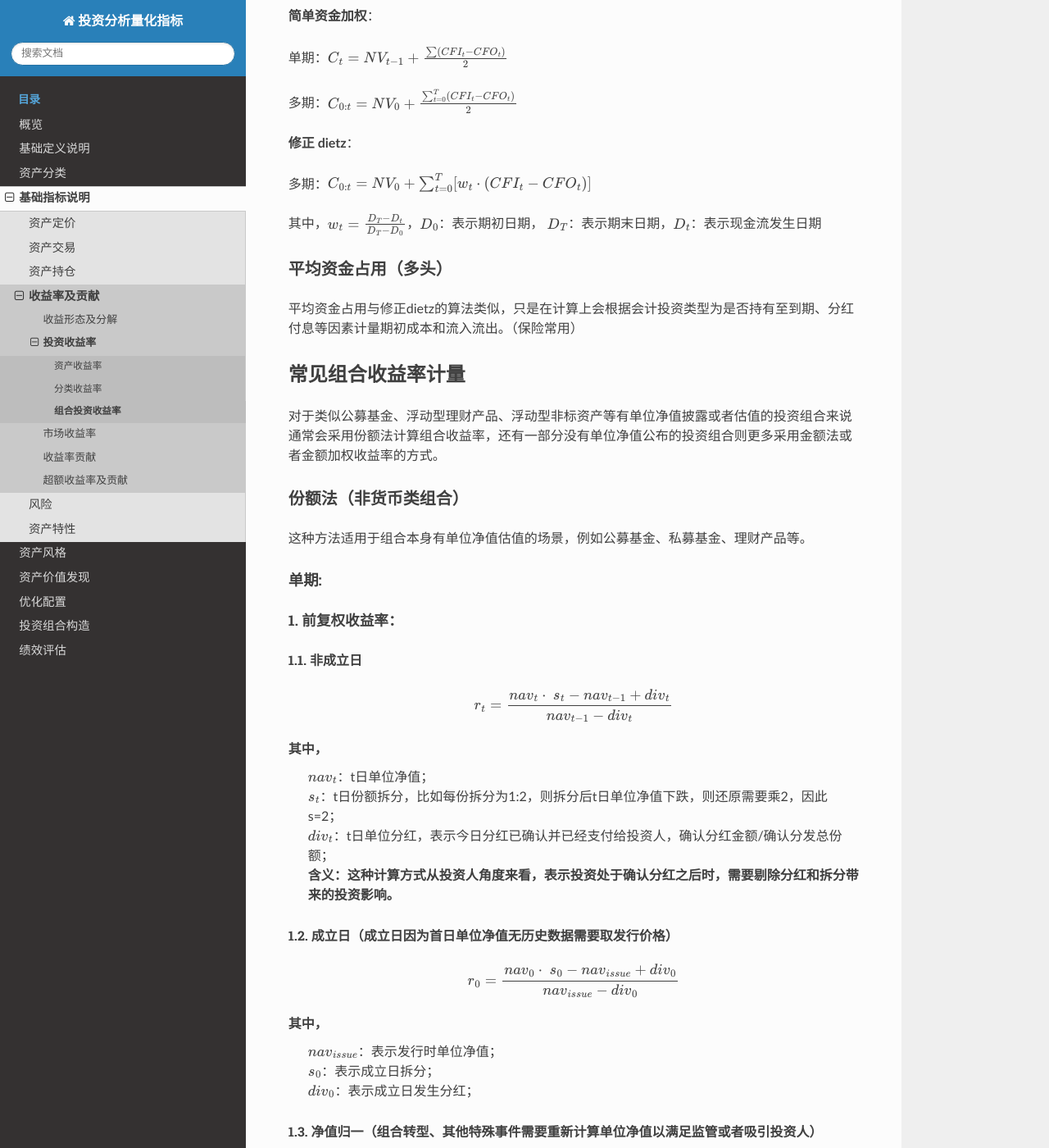
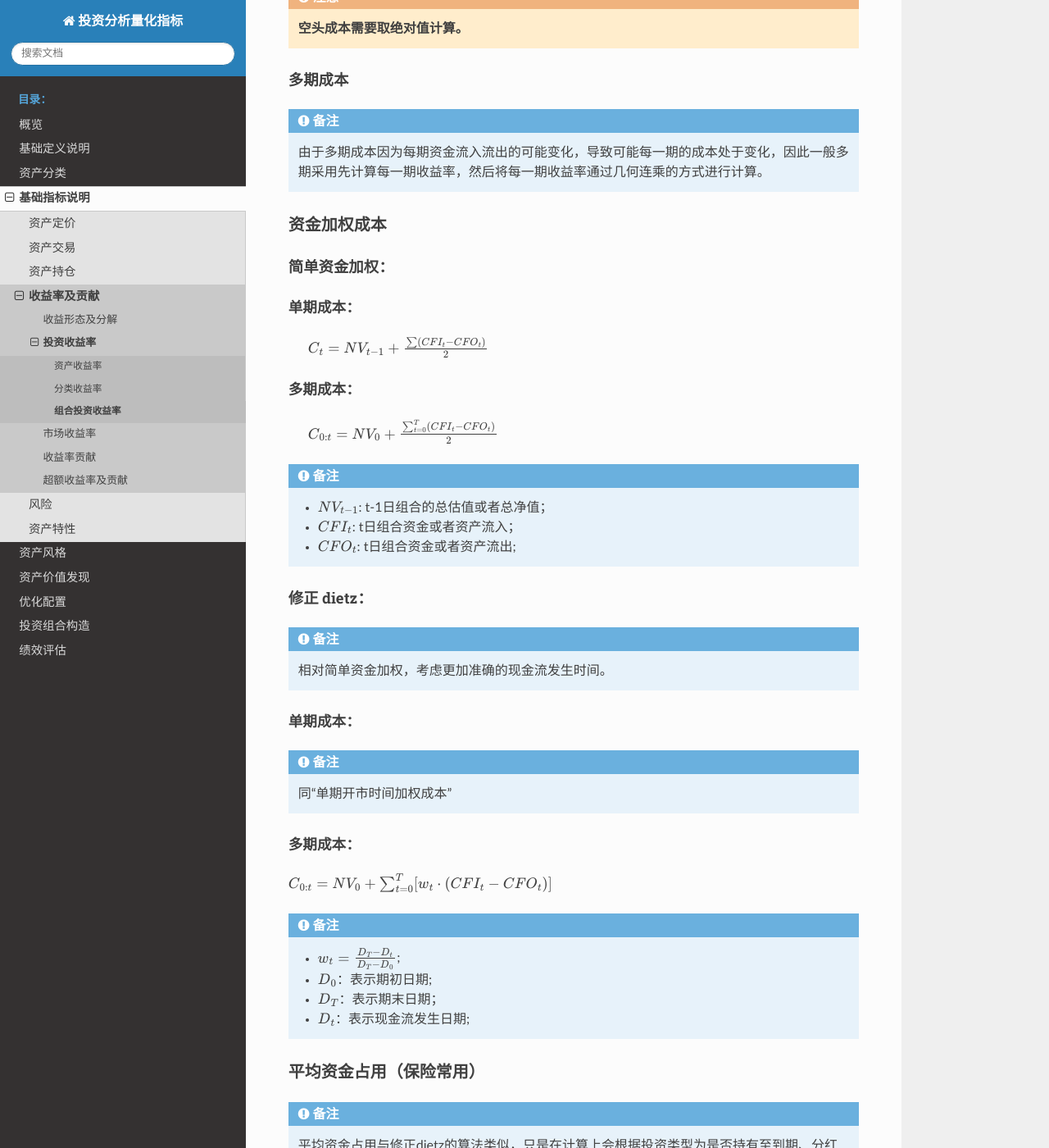
Before and after one commit to tczf/tczf.github.io, a Sphinx documentation site: the page built from docs/oringin_/return/investment/portfolioreturn.rst, in a window 1280 px wide and 1400 px high, scrolled down 1619 px. Shown: the whole window at 82% size. Built offline with Sphinx 7.4.7 and the Read the Docs theme 2.0.0, drawn with Linux system fonts in a browser that asks for light colours; some of the changed text lies outside the part shown.

Commit message:
样式更新

```diff
--- a/docs/index.rst
+++ b/docs/index.rst
@@ -8,7 +8,7 @@
 
 .. toctree::
    :maxdepth: 6
-   :caption: 目录
+   :caption: 目录：
 
    introduction
    definition/index
--- a/docs/oringin_/return/investment/portfolioreturn.rst
+++ b/docs/oringin_/return/investment/portfolioreturn.rst
@@ -4,7 +4,7 @@
 **含义**：组合投资收益率是组成绩效评估中最重要的环节，可以说不论是考核投资组合还是投资经理都离不开投资收益率。对于投资组合而言，组合投资收益率是指组合投资收益（税后）占组合投资成本的比例。
 
 
-组合收益公式：
+组合收益
 ~~~~~~~~~~~~~~~~~~~~~~~~~~~~~~~
 .. math:: PL_{t}= NV_{t}-NV_{t-1}-CFI_{t}+CFO_{t}
 
@@ -19,15 +19,15 @@
  - :math:`CFO_{t}`:t日组合资金或者资产流出;
                           例如：赎回、资产或者资金划出、组合分红、付息、管理费、业绩报酬等。
 
-.. attention::  对于流入和流出来说，一般多头数值均为正数，空头数值均为负数；
+.. attention::  对于流入和流出来说，一般多头数值均为正数，空头数值均为负数。
 
 
 
-组合成本公式
+组合成本
 ~~~~~~~~~~~~~~~~~~~~~~~~~~~~~~
-对于成本来说，计算方式较多，不同成本的计算直接影响收益率的计算，根据现金流是否影响组合成本可分为：时间加权与金额加权，金额加权可以划分为简单金额加权和修正金额加权。
+.. note:: 对于成本来说，计算方式较多，不同成本的计算直接影响收益率的计算，根据现金流是否影响组合成本可分为：时间加权与金额加权，金额加权可以划分为简单金额加权和修正金额加权。
 
-时间加权成本（多头）
+时间加权成本
 ------------------------------------
 .. attention::  根据流入流出的清算速度可以划分为开市、闭市及半开半闭。
 
@@ -35,137 +35,185 @@
  - 闭市：今日流入流出不计入成本，例如，T+1 基金
  - 半开半闭：仅今日流入计入成本，例如，A股交易
 
-单期公式：
+单期成本
 ^^^^^^^^^^^^^^^^^^^^^^^^^^^^^^^^^^^^^^^^^^
- | **开市成本**:：:math:`C_{t}(1,1)=NV_{t-1}+CFI_{t}-CFO_{t}`
- | **闭市成本**：:math:`C_{t}(0,0)=NV_{t-1}`
- | **半开半闭**：:math:`C_{t}(1,0)=NV_{t-1}+CFI_{t}`
+时间加权有3种计算方式：
 
-多期公式：
-^^^^^^^^^^^^^^^^^^^^^^^^^^^^^^^^^^^^^^^^^^
- | 由于多期成本因为每期资金流入流出的可能变化，导致可能每一期的成本处于变化，因此一般多期采用先计算每一期收益率，然后将每一期收益率通过几何连乘的方式进行计算。
+ - **开市成本**：:math:`C_{t}(1,1)=NV_{t-1}+CFI_{t}-CFO_{t}`
+ - **闭市成本**：:math:`C_{t}(0,0)=NV_{t-1}`
+ - **半开半闭**：:math:`C_{t}(1,0)=NV_{t-1}+CFI_{t}`
+
+.. note::
+
+ - :math:`NV_{t-1}`: t-1日组合的总估值或者总净值；
+ - :math:`CFI_{t}`: t日组合资金或者资产流入；
+ - :math:`CFO_{t}`: t日组合资金或者资产流出;
+
+.. attention::  **空头成本需要取绝对值计算。**
 
 
-.. attention::  *空头计算成本可能需要根据实际持仓情况调换计量方向。*
-
-资金加权成本（多头）
-------------------------------------
-| **简单资金加权**：
-
-单期：:math:`C_{t}=NV_{t-1}+\frac{\sum (CFI_{t}-CFO_{t})}{2}`
-
-多期：:math:`C_{0:t}=NV_{0}+\frac{\sum_{t=0}^{T}(CFI_{t}-CFO_{t})}{2}`
-
-
-| **修正 dietz**：
-
-多期：:math:`C_{0:t}=NV_{0}+\sum_{t=0}^{T}[w_{t} \cdot (CFI_{t}-CFO_{t})]`
-
-|  其中，:math:`w_{t}=\frac {D_{T}-D_{t}}{D_{T}-D_{0}}`，:math:`D_{0}`：表示期初日期， :math:`D_{T}`：表示期末日期，:math:`D_{t}`：表示现金流发生日期
-
-
-平均资金占用（多头）
-------------------------------------
-平均资金占用与修正dietz的算法类似，只是在计算上会根据会计投资类型为是否持有至到期、分红付息等因素计量期初成本和流入流出。（保险常用）
+多期成本
+^^^^^^^^^^^^^^^^^^^^^^^^^^^^^^^^^^^^^^^^^^
+.. note:: 由于多期成本因为每期资金流入流出的可能变化，导致可能每一期的成本处于变化，因此一般多期采用先计算每一期收益率，然后将每一期收益率通过几何连乘的方式进行计算。
 
 
 
 
+资金加权成本
+------------------------------------
+
+**简单资金加权**：
+^^^^^^^^^^^^^^^^^^^^^
+
+单期成本：
+"""""""""""""""""
+      :math:`C_{t}=NV_{t-1}+\frac{\sum (CFI_{t}-CFO_{t})}{2}`
+
+多期成本：
+"""""""""""""""""
+     :math:`C_{0:t}=NV_{0}+\frac{\sum_{t=0}^{T}(CFI_{t}-CFO_{t})}{2}`
+
+.. note::
+
+ - :math:`NV_{t-1}`: t-1日组合的总估值或者总净值；
+ - :math:`CFI_{t}`: t日组合资金或者资产流入；
+ - :math:`CFO_{t}`: t日组合资金或者资产流出;
+
+
+
+修正 dietz：
+^^^^^^^^^^^^^^^^^^^^^
+.. note:: 相对简单资金加权，考虑更加准确的现金流发生时间。
+
+单期成本：
+"""""""""""""""""
+.. note:: 同“单期开市时间加权成本”
+
+多期成本：
+"""""""""""""""""
+:math:`C_{0:t}=NV_{0}+\sum_{t=0}^{T}[w_{t} \cdot (CFI_{t}-CFO_{t})]`
+
+
+.. note::
+ - :math:`w_{t} =\frac {D_{T}-D_{t}} {D_{T}-D_{0}}`;
+ - :math:`D_{0}`：表示期初日期;
+ - :math:`D_{T}`：表示期末日期；
+ - :math:`D_{t}`：表示现金流发生日期;
+
+
+
+平均资金占用（保险常用）
+------------------------------------
+.. note:: 平均资金占用与修正dietz的算法类似，只是在计算上会根据投资类型为是否持有至到期、分红付息等因素计量期初成本和期间流入流出。
 
 
 常见组合收益率计量
 ~~~~~~~~~~~~~~~~~~~~~~~~~~~~~~~~~~~~~~~~~~~~~~~~~~~~~~~~~~~~~~
-对于类似公募基金、浮动型理财产品、浮动型非标资产等有单位净值披露或者估值的投资组合来说通常会采用份额法计算组合收益率，还有一部分没有单位净值公布的投资组合则更多采用金额法或者金额加权收益率的方式。
+.. note:: 对于类似公募基金、浮动型理财产品、浮动型非标资产等有单位净值披露或者估值的投资组合来说通常会采用份额法计算组合收益率，还有一部分没有单位净值公布的投资组合则更多采用金额法或者金额加权收益率的方式。
 
 
 份额法（非货币类组合）
 ------------------------------------
-这种方法适用于组合本身有单位净值估值的场景，例如公募基金、私募基金、理财产品等。
+.. hint:: 此方法适用于组合本身有单位净值估值的场景，例如公募基金、私募基金、理财产品等。
 
-单期:
+单期收益率
 ^^^^^^^^^^^^^^^^^^^^^^^^^^^^^^^^^^^^^^^^^^
-1. 前复权收益率：
+
+前复权收益率
 """"""""""""""""""""""""""""""""""
-1.1. 非成立日
+
+1）普通交易日
 ********************************************************************
 .. math:: r_{t} = \frac{nav_{t} \cdot\ s_{t} - nav_{t-1} + div_{t}}{nav_{t-1} - div_{t}}
+.. note::
 
-其中，
- | :math:`nav_{t}`：t日单位净值；
- | :math:`s_{t}`：t日份额拆分，比如每份拆分为1:2，则拆分后t日单位净值下跌，则还原需要乘2，因此s=2；
- | :math:`div_{t}`：t日单位分红，表示今日分红已确认并已经支付给投资人，确认分红金额/确认分发总份额；
- | **含义：这种计算方式从投资人角度来看，表示投资处于确认分红之后时，需要剔除分红和拆分带来的投资影响。**
+ - :math:`nav_{t}`：t日单位净值；
+                        公布单位净值。
+ - :math:`s_{t}`：t日份额拆分；
+                        比如每份拆分为1:2，则拆分后t日单位净值下跌，则还原需要乘2，因此s=2。
+ - :math:`div_{t}`：t日单位分红；
+                          例如今日分红已确认并已经支付给投资人，确认分红金额/确认分发总份额。
 
-1.2. 成立日（成立日因为首日单位净值无历史数据需要取发行价格）
+.. hint::  **此计算方式从投资人角度来看，投资处于确认分红之后，因此需要剔除分红和拆分带来的投资影响。**
+
+2）成立日
 *************************************************************************************
 
 .. math:: r_{0} = \frac{nav_{0} \cdot\ s_{0} - nav_{issue} + div_{0}}{nav_{issue} - div_{0}}
 
-其中，
- | :math:`nav_{issue}`：表示发行时单位净值；
- | :math:`s_{0}`：表示成立日拆分；
- | :math:`div_{0}`：表示成立日发生分红；
+.. note::
+ - :math:`nav_{issue}`：表示发行时单位净值；
+ - :math:`s_{0}`：表示成立日拆分；
+ - :math:`div_{0}`：表示成立日发生分红；
 
-1.3. 净值归一（组合转型、其他特殊事件需要重新计算单位净值以满足监管或者吸引投资人）
+.. tip::  成立日因为首日单位净值无历史数据需要取发行价格。
+
+3）净值归一
 *************************************************************************************
- | 需要根据组合总份额推算拆分比例，用新的拆分比例计算当日收益率
+.. note:: 组合转型、其他特殊事件需要重新计算单位净值以满足监管或者吸引投资人，因此需要根据组合总份额推算拆分比例，用该拆分比例计算当日收益率。
+ -**这类事件通常不会公布拆分比例。**
+
+推算拆分份额公式：
 
 .. math:: s_{t} = \frac{share_{t}}{share_{t-1}+share_{t}^{b}-share_{t}^{s}}
 
-其中，
+.. note::
+ - :math:`share_{t}`：表示t日总份额；
+ - :math:`share_{t}^{b}`：表示t日申购份额；
+ - :math:`share_{t}^{s}`：表示t日赎回份额；
 
-:math:`share_{t}`：表示t日总份额；
-:math:`share_{t}^{b}`：表示t日申购份额；
-:math:`share_{t}^{s}`：表示t日赎回份额；
+.. hint:: **若** :math:`s_{t} \neq 1` **表示单位净值发生实际拆分或合并。**
 
-若  :math:`s_{t} \neq 1`  表示单位净值发生实际拆分或合并。
+4） 产品拆分（拆分A、C份额）
+*************************************************************************************
 
-1.4. 产品拆分（拆分A、C份额）
+.. note:: 新拆分的AC基金收益率需要继承原来母基金收益率。其他计算类似。
+
+5）首个交易日（交易频率披露净值情况）
 *************************************************************************************
- | 新拆分的收益率需要继承原来母基金收益率。
 
-1.5.首个交易日（交易频率披露净值情况）
+.. note:: 需要根据区间收益率规则计算最近交易日至第一个累积收益率的累计收益率。
+
+后复权收益率
+""""""""""""""""""""""""""""""""""
+
+1）普通交易日
 *************************************************************************************
- | 需要根据区间收益率规则计算最近交易日至第一个累积收益率的累计收益率。
 
-2. 后复权收益率：
-""""""""""""""""""""""""""""""""""
-2.1. 非成立日：
-*************************************************************************************
 .. math:: r_{t} = \frac{nav_{t} \cdot\ s_{t} - nav_{t-1} + div_{t}}{nav_{t-1} }
 
-其中，
- | :math:`nav_{t}`：t日单位净值；
- | :math:`s_{t}`：t日份额拆分；
- | :math:`div_{t}`：t日单位分红；
- | **含义：这种计算方式从投资人角度来看，表示投资处于确认分红之前时，实际发生的分红和拆分都考虑在投资收益率中。**
+.. note::
+ - :math:`nav_{t}`：t日单位净值；
+ - :math:`s_{t}`：t日份额拆分；
+ - :math:`div_{t}`：t日单位分红；
+.. hint:: **此计算方式从投资人角度来看，投资处于确认分红之前，因此，实际发生的分红和拆分都需考虑在投资收益率中。**
 
-2.2. 成立日：
+2）成立日：
 *************************************************************************************
 .. math::  r_0=\frac{nav_{0} \cdot\ s_{0} - nav_{issue} + div_{0}}{nav_{issue}}
 
-其中，
- | :math:`nav_{issue}`：表示发行时单位净值；
- | :math:`s_{0}`：表示成立日拆分；
- | :math:`div_{0}`：表示成立日发生分红；
+.. note::
+ - :math:`nav_{issue}`：表示发行时单位净值；
+ - :math:`s_{0}`：表示成立日拆分；
+ - :math:`div_{0}`：表示成立日发生分红；
 
 
-2.3. 净值归一
+3）净值归一
 *************************************************************************************
- | 同“前复权处理”
+ 同“前复权收益率”
 
-2.4. 产品转型
+4） 产品转型
 ********************************************************************
- | 同“前复权处理”
+ 同“前复权收益率”
 
-2.5. 首个交易日
+5） 首个交易日
 ********************************************************************
- | 同“前复权处理”
+ 同“前复权收益率”
 
 
 
 
-多期
+多期收益率
 ^^^^^^^^^^^^^^^^^^^^^^^^^^^^^^^^^^^^^^^^^^
 1. 组合正常运行，没有任何情况，或者计算区间没有任何情况：
 """"""""""""""""""""""""""""""""""""""""""""""""""""""""""""""""""""
@@ -210,6 +252,13 @@
 
 
 
+
+
+
+
+
+
+
 金额法与份额法等价推导及误差来源分析
 ----------------------------------------------
 实际上，金额法与份额法是同源的
```
Also changed, not shown: other parts of docs/oringin_/return/investment/portfolioreturn.rst (+1 -7 lines), 11 other files.
